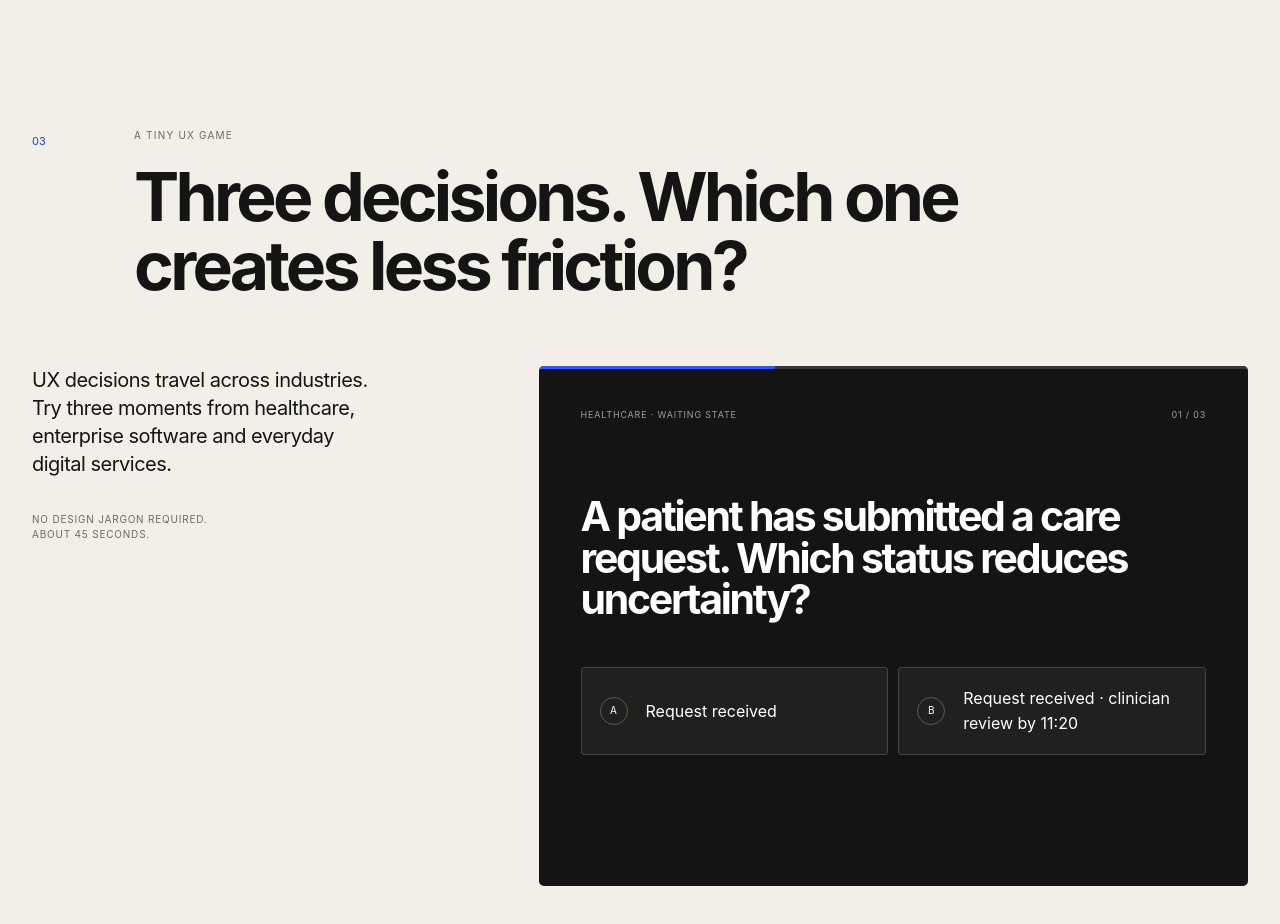
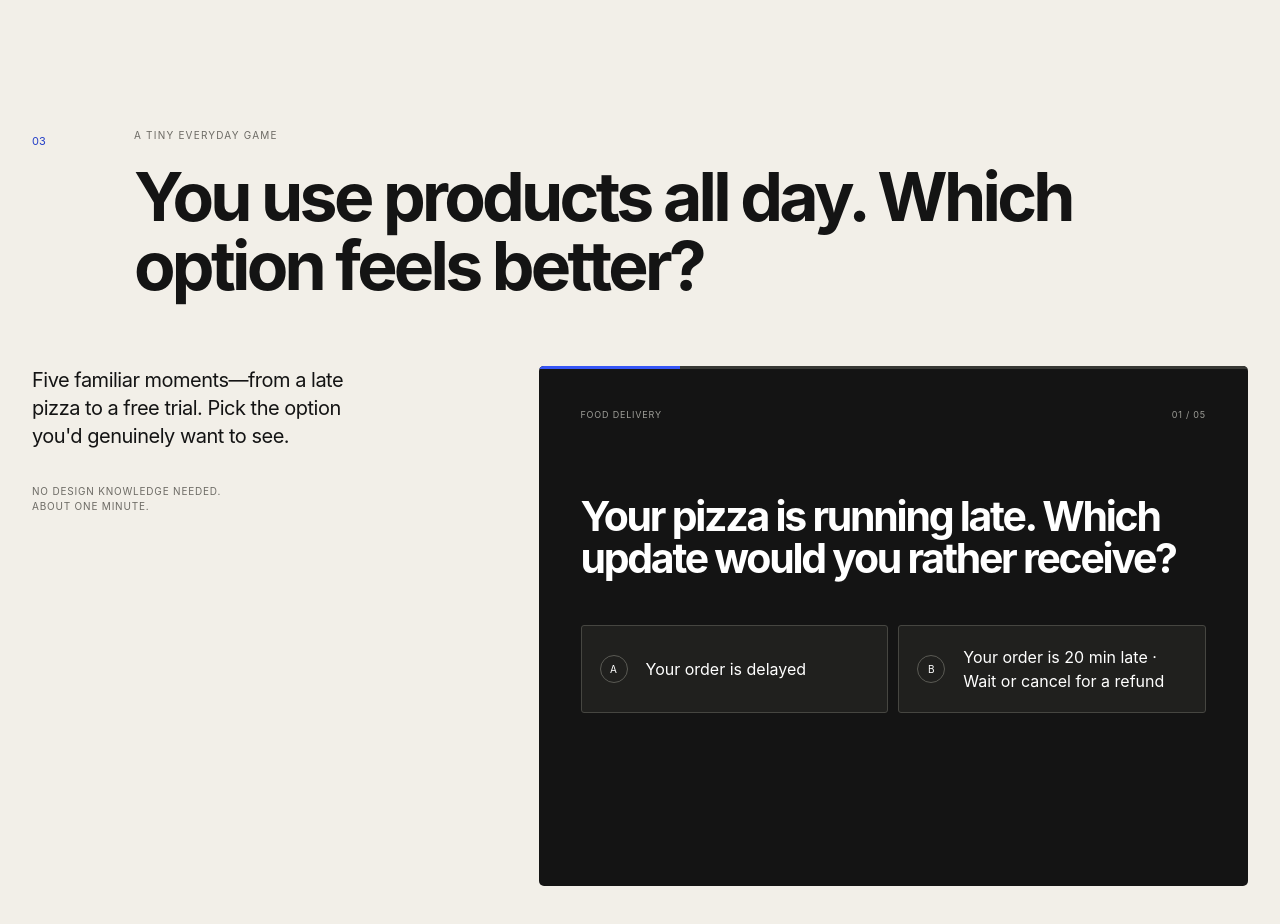
Before and after one commit to Akshayux/akshay-portfolio, a Next.js app: page / in a window 1280 px wide. Shown: the part 4260-5184 px from the top of the page. Built offline with nearby package versions, Linux system fonts and the light colour scheme.

Commit message:
Make portfolio game engaging for everyone

```diff
--- a/app/page.tsx
+++ b/app/page.tsx
@@ -38,8 +38,8 @@ export default function Home(){return <PageFrame>
   </section>
 
   <section className="home-game shell">
-    <div className="editorial-heading reveal"><span>03</span><div><small>A tiny UX game</small><h2>Three decisions. Which one creates less friction?</h2></div></div>
-    <div className="game-layout"><div className="game-intro reveal"><p>UX decisions travel across industries. Try three moments from healthcare, enterprise software and everyday digital services.</p><span>No design jargon required.<br/>About 45 seconds.</span></div><div className="reveal"><UXGame/></div></div>
+    <div className="editorial-heading reveal"><span>03</span><div><small>A tiny everyday game</small><h2>You use products all day. Which option feels better?</h2></div></div>
+    <div className="game-layout"><div className="game-intro reveal"><p>Five familiar moments—from a late pizza to a free trial. Pick the option you&apos;d genuinely want to see.</p><span>No design knowledge needed.<br/>About one minute.</span></div><div className="reveal"><UXGame/></div></div>
   </section>
 
   <section className="home-experience shell">
--- a/app/ux-game.tsx
+++ b/app/ux-game.tsx
@@ -4,28 +4,44 @@ import {useState} from 'react';
 
 const rounds=[
   {
-    prompt:'A patient has submitted a care request. Which status reduces uncertainty?',
-    context:'Healthcare · waiting state',
-    options:['Request received','Request received · clinician review by 11:20'],
+    prompt:'Your pizza is running late. Which update would you rather receive?',
+    context:'Food delivery',
+    options:['Your order is delayed','Your order is 20 min late · Wait or cancel for a refund'],
     answer:1,
-    principle:'A useful status confirms success and answers the next question: what happens now, and when?',
-    law:'Visibility of system status',
+    principle:'A helpful update says what happened, how long it may take and what you can do next.',
+    lesson:'Useful, not vague',
   },
   {
-    prompt:'An admin selects “Remove team member”. Which confirmation is safer?',
-    context:'Enterprise software · permissions',
-    options:['Yes / No','Keep access / Remove access'],
-    answer:1,
-    principle:'Actions should name their outcome. Recognition is faster and safer than remembering what “yes” refers to.',
-    law:'Error prevention',
+    prompt:'You are removing a photo. Which confirmation feels safer?',
+    context:'Photos',
+    options:['Keep photo / Delete from this phone','No / Yes'],
+    answer:0,
+    principle:'Buttons that name the outcome prevent a quick tap from becoming a permanent mistake.',
+    lesson:'Say what the button does',
   },
   {
-    prompt:'A public-service form has twelve fields. What should the first step ask for?',
-    context:'Digital service · form design',
-    options:['All 12 fields at once','Only what is needed to begin'],
+    prompt:'You need a train ticket quickly. Where should the machine begin?',
+    context:'Train tickets',
+    options:['Show every ticket type and rule','Ask where and when you want to travel'],
     answer:1,
-    principle:'Progressive disclosure lowers the initial effort while keeping the full task available when it becomes relevant.',
-    law:'Progressive disclosure',
+    principle:'Starting with the question you can answer makes a complicated choice feel manageable.',
+    lesson:'One useful step at a time',
+  },
+  {
+    prompt:'An app sends too many alerts. Which setting gives you better control?',
+    context:'Notifications',
+    options:['Turn off every notification','Choose delivery, offers and account updates separately'],
+    answer:1,
+    principle:'People should be able to keep useful alerts without accepting all the noisy ones too.',
+    lesson:'Control without all-or-nothing',
+  },
+  {
+    prompt:'You are starting a free trial. Which button feels more honest?',
+    context:'Subscriptions',
+    options:['Start free trial','Start 7-day trial · £8.99/month after'],
+    answer:1,
+    principle:'Showing the future cost before the tap creates confidence and avoids an unpleasant surprise later.',
+    lesson:'No hidden consequences',
   },
 ];
 
@@ -46,10 +62,15 @@ export default function UXGame(){
     setRound(value=>value+1);setChoice(null);
   };
   const restart=()=>{setRound(0);setChoice(null);setScore(0)};
+  const result=score===rounds.length
+    ?{title:'Everyday clarity champion',copy:'You spotted every moment where a small detail could save time, worry or regret.'}
+    :score>=3
+      ?{title:'Friction finder',copy:'You notice when an everyday experience could be clearer, calmer or more honest.'}
+      :{title:'Curious explorer',copy:'There is rarely one perfect answer—but asking what feels clearer is a great place to start.'};
 
   if(finished)return <div className="ux-game-card ux-game-result" aria-live="polite">
-    <span className="game-count">Complete</span>
-    <div><strong>{score}/{rounds.length}</strong><h3>{score===rounds.length?'You spotted every friction point.':'Good instincts. Small words shape big decisions.'}</h3><p>The point is not to memorise UX laws. It is to make the safer, clearer path feel obvious in any product.</p></div>
+    <span className="game-count">Your result</span>
+    <div><strong>{score}/{rounds.length}</strong><h3>{result.title}</h3><p>{result.copy}</p></div>
     <button type="button" onClick={restart}>Play again ↻</button>
   </div>;
 
@@ -60,6 +81,6 @@ export default function UXGame(){
     <div className="game-options">
       {item.options.map((option,index)=><button type="button" key={option} onClick={()=>select(index)} disabled={choice!==null} className={choice!==null&&index===item.answer?'is-correct':choice===index?'is-wrong':''}><span>{String.fromCharCode(65+index)}</span>{option}</button>)}
     </div>
-    {choice!==null&&<div className="game-feedback" aria-live="polite"><span>{choice===item.answer?'Good call':'A clearer option'}</span><p>{item.principle}</p><small>{item.law}</small><button type="button" onClick={next}>{round===rounds.length-1?'See result':'Next question'} →</button></div>}
+    {choice!==null&&<div className="game-feedback" aria-live="polite"><span>{choice===item.answer?'Nice choice':'Another way'}</span><p>{item.principle}</p><small>{item.lesson}</small><button type="button" onClick={next}>{round===rounds.length-1?'See my result':'Next moment'} →</button></div>}
   </div>;
 }
```
